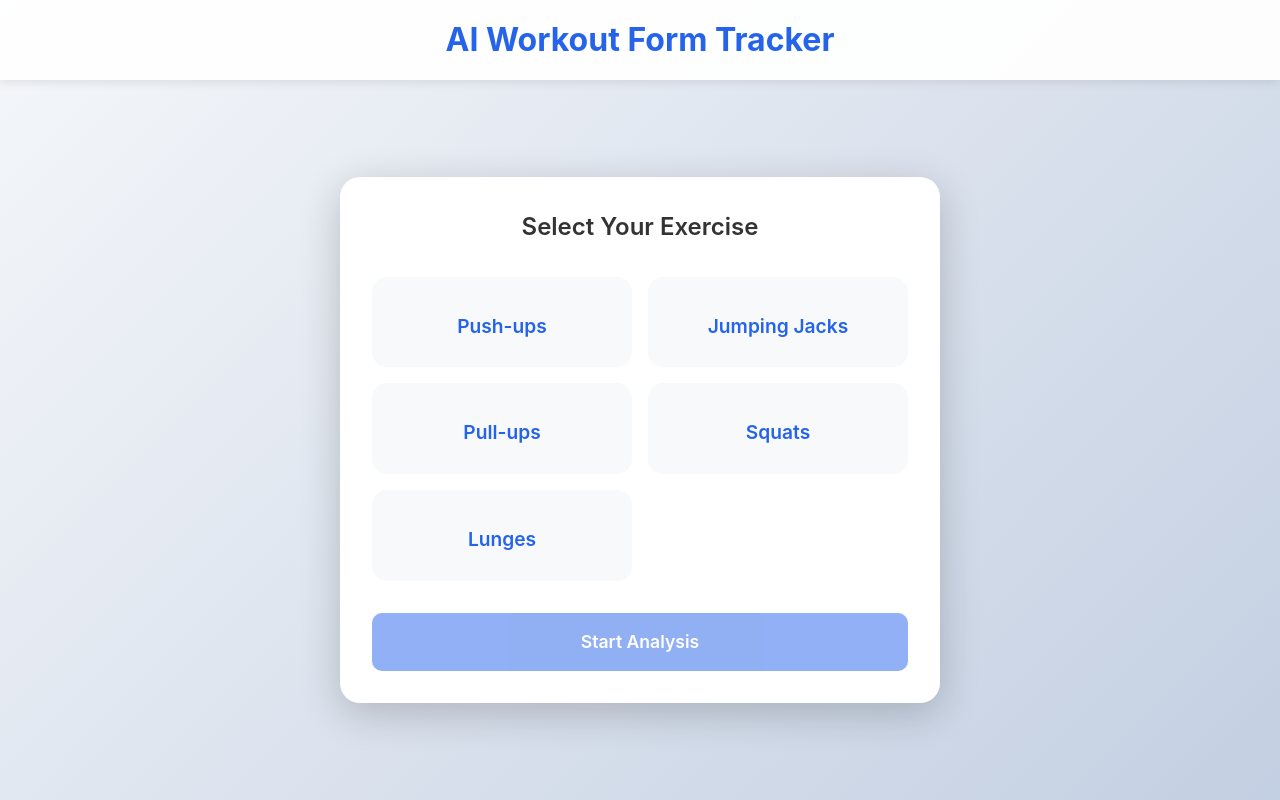
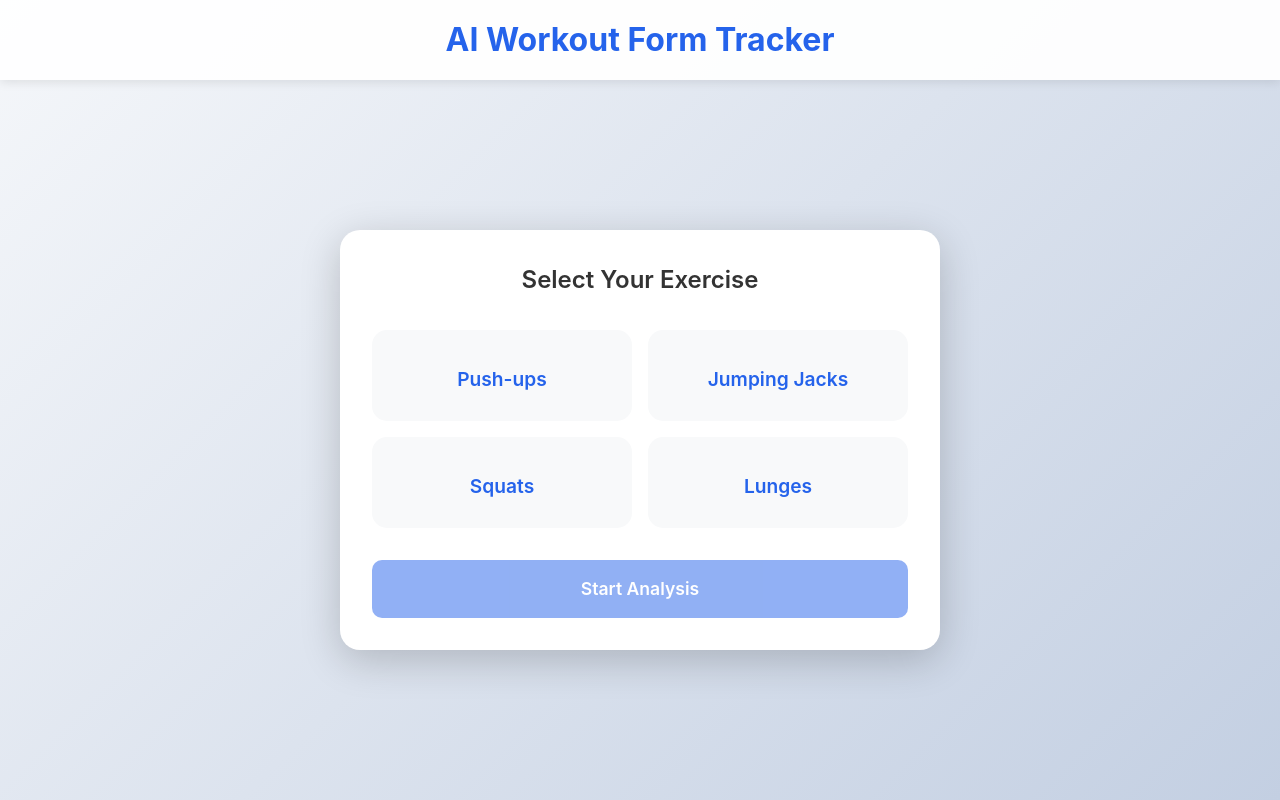
Before and after one commit to IanP07/AI-Exercise-Form-Checker, a React (Vite) app in the folder ai-form-checker/: page / in a window 1280 px wide. Built offline with nearby package versions, Linux system fonts and the light colour scheme.

Commit message:
Submitted json to websocket

```diff
--- a/ai-form-checker/src/App.tsx
+++ b/ai-form-checker/src/App.tsx
@@ -4,12 +4,7 @@ import CameraView from "./components/CameraView";
 import ResultsView from "./components/ResultsView";
 import "./App.css";
 
-export type Exercise =
-  | "pushups"
-  | "jumping-jacks"
-  | "pullups"
-  | "squats"
-  | "lunges";
+export type Exercise = "Push-ups" | "Jumping Jacks" | "Squats" | "Lunges";
 
 export interface RepResult {
   repNumber: number;
--- a/ai-form-checker/src/components/CameraView.tsx
+++ b/ai-form-checker/src/components/CameraView.tsx
@@ -34,6 +34,8 @@ export default function CameraView({ exercise, onStop }: CameraViewProps) {
   // ---------------------- CAMERA INITIALIZATION ----------------------
   useEffect(() => {
     if (!cameraEnabled) return;
+
+    console.log(`yee haw ${exercise}`);
 
     let mounted = true;
 
@@ -97,7 +99,11 @@ export default function CameraView({ exercise, onStop }: CameraViewProps) {
 
     socketRef.current = socket;
 
-    socket.on("connect", () => console.log("Socket.IO connected"));
+    socket.on("connect", () => {
+      console.log("Socket connected, sending exercise");
+      sendExercise();
+    });
+
     socket.on("disconnect", () => console.log("Socket.IO disconnected"));
 
     socket.on("analysis", (data: any) => {
@@ -153,6 +159,18 @@ export default function CameraView({ exercise, onStop }: CameraViewProps) {
     };
 
     requestAnimationFrame(loop);
+  };
+
+  // ---------------------- Sends Exercise ----------------------
+  const sendExercise = () => {
+    if (!socketRef.current) return;
+
+    // Small JSON object
+    const data = { exercise: exercise };
+
+    // Emit to server
+    socketRef.current.emit("set_exercise", data);
+    console.log("Sent packet");
   };
 
   // ---------------------- DEMO MODE ----------------------
--- a/ai-form-checker/src/components/ExerciseSelector.tsx
+++ b/ai-form-checker/src/components/ExerciseSelector.tsx
@@ -7,11 +7,10 @@ interface ExerciseSelectorProps {
 }
 
 const exercises: { id: Exercise; name: string; icon: string }[] = [
-  { id: "pushups", name: "Push-ups", icon: "" },
-  { id: "jumping-jacks", name: "Jumping Jacks", icon: "" },
-  { id: "pullups", name: "Pull-ups", icon: "" },
-  { id: "squats", name: "Squats", icon: "" },
-  { id: "lunges", name: "Lunges", icon: "" },
+  { id: "Push-ups", name: "Push-ups", icon: "" },
+  { id: "Jumping Jacks", name: "Jumping Jacks", icon: "" },
+  { id: "Squats", name: "Squats", icon: "" },
+  { id: "Lunges", name: "Lunges", icon: "" },
 ];
 
 export default function ExerciseSelector({ onStart }: ExerciseSelectorProps) {
```
